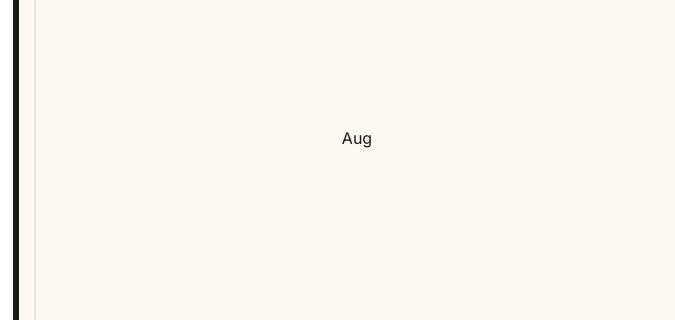
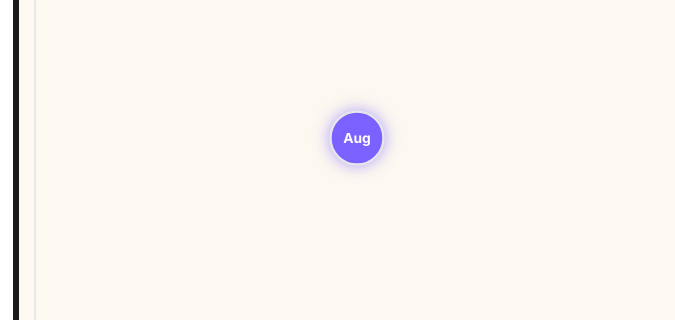
Before and after one commit to Pranav3782/Surya, a website: page public/exp.html in a window 1280 px wide. Shown: the part 315-635 px from the top of the page, 605-1280 px from the left. Drawn offline with nearby package versions, Linux system fonts and the light colour scheme.

Commit message:
Update style.css

```diff
--- a/public/style.css
+++ b/public/style.css
@@ -80,6 +80,7 @@ h1, h2, h3, h4, .font-heading {
     background-color: #00B4D8;
  }
 
+
 /* for skills tag styling  testing_activities1 */
 .skill-tag {
   background: #ede9fe;
@@ -89,3 +90,114 @@ h1, h2, h3, h4, .font-heading {
   font-size: 12px;
   font-weight: 600;
 }
+
+
+
+/* timeline_exp2  */
+.timeline-dot {
+  width: 48px;
+  height: 48px;
+  background: white;
+  border: 2px solid #e5e7eb;
+  border-radius: 999px;
+  display: flex;
+  align-items: center;
+  justify-content: center;
+  font-weight: 700;
+  font-size: 12px;
+  color: #6b7280;
+}
+
+.skill-tag {
+  background: #ede9fe;
+  color: #5b21b6;
+  padding: 4px 10px;
+  border-radius: 999px;
+  font-size: 12px;
+  font-weight: 600;
+}
+
+/* timeline3 file    */
+.timeline-dot {
+  width: 48px;
+  height: 48px;
+  background: white;
+  border: 2px solid #e5e7eb;
+  border-radius: 999px;
+  display: flex;
+  align-items: center;
+  justify-content: center;
+  font-weight: 700;
+  font-size: 12px;
+  color: #6b7280;
+  transition: all 0.3s ease;
+}
+
+.timeline-dot.active {
+  background: #7b61ff;
+  color: white;
+  transform: scale(1.15);
+  box-shadow: 0 0 12px rgba(123, 97, 255, 0.6);
+}
+
+.skill-tag {
+  background: #ede9fe;
+  color: #5b21b6;
+  padding: 4px 10px;
+  border-radius: 999px;
+  font-size: 12px;
+  font-weight: 600;
+}
+
+/* timeline 5 */
+
+.timeline-dot {
+  width: 48px;
+  height: 48px;
+  background: white;
+  border: 2px solid #e5e7eb;
+  border-radius: 999px;
+  display: flex;
+  align-items: center;
+  justify-content: center;
+  font-weight: 700;
+  font-size: 12px;
+  color: #6b7280;
+  transition: all 0.4s ease;
+}
+
+.timeline-dot.active {
+  background: #7b61ff;
+  color: white;
+  transform: scale(1.15);
+  box-shadow: 0 0 14px rgba(123, 97, 255, 0.6);
+}
+
+.skill-tag {
+  background: #ede9fe;
+  color: #5b21b6;
+  padding: 4px 10px;
+  border-radius: 999px;
+  font-size: 12px;
+  font-weight: 600;
+}
+
+/* timeline 6 */
+
+
+
+/* chat */
+.dot-flashing {
+  position: relative;
+  width: 6px;
+  height: 6px;
+  border-radius: 5px;
+  background-color: #9880ff;
+  color: #9880ff;
+  animation: dot-flashing 1s infinite linear alternate;
+  animation-delay: 0.5s;
+}
+@keyframes dot-flashing {
+  0% { background-color: #9880ff; }
+  50%, 100% { background-color: rgba(152, 128, 255, 0.2); }
+}
```
